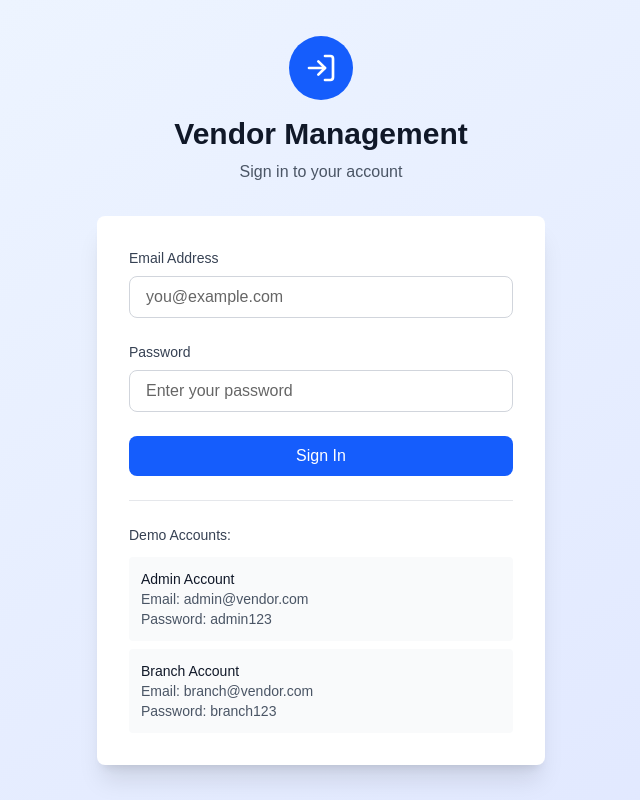
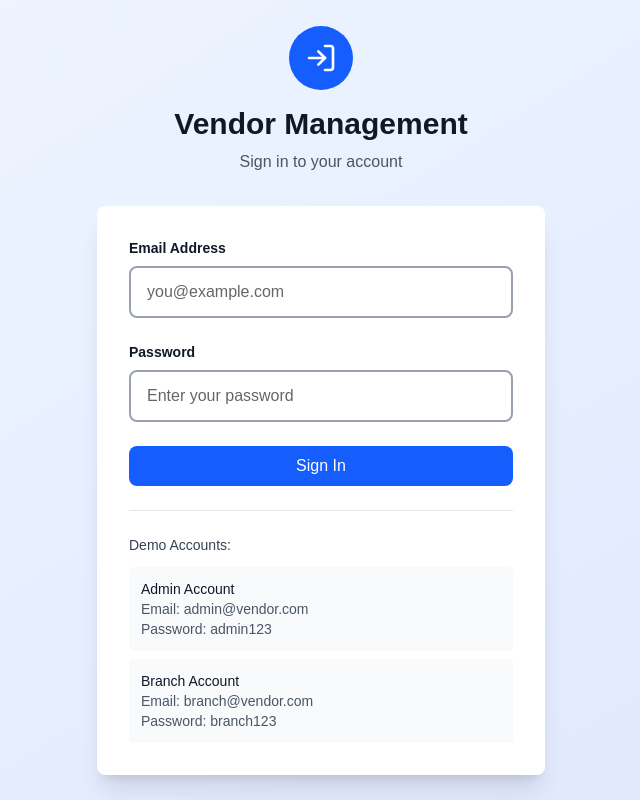
Before and after one commit to Ronelmelendrez/Vendors_inventory_system, a Next.js app: page /login in a window 1280 px wide. Shown: the whole page, without its empty margins (319-959 px from the left). Built offline with nearby package versions, Linux system fonts and the light colour scheme.

Commit message:
Fix the form inputs more visible

```diff
--- a/src/app/login/page.tsx
+++ b/src/app/login/page.tsx
@@ -57,7 +57,7 @@ export default function LoginPage() {
             <div>
               <label
                 htmlFor="email"
-                className="block text-sm font-medium text-gray-700 mb-2"
+                className="block text-sm font-bold text-gray-900 mb-2"
               >
                 Email Address
               </label>
@@ -67,7 +67,7 @@ export default function LoginPage() {
                 value={email}
                 onChange={(e) => setEmail(e.target.value)}
                 required
-                className="w-full px-4 py-2 border border-gray-300 rounded-lg focus:ring-2 focus:ring-blue-500 focus:border-transparent"
+                className="w-full px-4 py-3 text-gray-900 font-medium bg-white border-2 border-gray-400 rounded-lg focus:ring-2 focus:ring-blue-500 focus:border-blue-500 placeholder:text-gray-600"
                 placeholder="you@example.com"
               />
             </div>
@@ -75,7 +75,7 @@ export default function LoginPage() {
             <div>
               <label
                 htmlFor="password"
-                className="block text-sm font-medium text-gray-700 mb-2"
+                className="block text-sm font-bold text-gray-900 mb-2"
               >
                 Password
               </label>
@@ -85,7 +85,7 @@ export default function LoginPage() {
                 value={password}
                 onChange={(e) => setPassword(e.target.value)}
                 required
-                className="w-full px-4 py-2 border border-gray-300 rounded-lg focus:ring-2 focus:ring-blue-500 focus:border-transparent"
+                className="w-full px-4 py-3 text-gray-900 font-medium bg-white border-2 border-gray-400 rounded-lg focus:ring-2 focus:ring-blue-500 focus:border-blue-500 placeholder:text-gray-600"
                 placeholder="Enter your password"
               />
             </div>
--- a/src/components/products/AddProductModal.tsx
+++ b/src/components/products/AddProductModal.tsx
@@ -23,7 +23,7 @@ export function AddProductModal({
     <Modal isOpen={isOpen} onClose={onClose} title="Add New Product">
       <form onSubmit={onSubmit} className="space-y-4">
         <div>
-          <label className="block text-sm font-medium text-gray-700 mb-1">
+          <label className="block text-sm font-bold text-gray-900 mb-1">
             Product Name *
           </label>
           <input
@@ -32,13 +32,13 @@ export function AddProductModal({
             value={formData.name}
             onChange={onInputChange}
             required
-            className="w-full px-3 py-2 border border-gray-300 rounded-lg focus:ring-2 focus:ring-blue-500 focus:border-blue-500"
+            className="w-full px-3 py-3 text-gray-900 font-medium bg-white border-2 border-gray-400 rounded-lg focus:ring-2 focus:ring-blue-500 focus:border-blue-500 placeholder:text-gray-600"
             placeholder="Enter product name"
           />
         </div>
 
         <div>
-          <label className="block text-sm font-medium text-gray-700 mb-1">
+          <label className="block text-sm font-bold text-gray-900 mb-1">
             Price *
           </label>
           <input
@@ -49,13 +49,13 @@ export function AddProductModal({
             required
             step="0.01"
             min="0"
-            className="w-full px-3 py-2 border border-gray-300 rounded-lg focus:ring-2 focus:ring-blue-500 focus:border-blue-500"
+            className="w-full px-3 py-3 text-gray-900 font-medium bg-white border-2 border-gray-400 rounded-lg focus:ring-2 focus:ring-blue-500 focus:border-blue-500 placeholder:text-gray-600"
             placeholder="0.00"
           />
         </div>
 
         <div>
-          <label className="block text-sm font-medium text-gray-700 mb-1">
+          <label className="block text-sm font-bold text-gray-900 mb-1">
             Size *
           </label>
           <input
@@ -64,13 +64,13 @@ export function AddProductModal({
             value={formData.size}
             onChange={onInputChange}
             required
-            className="w-full px-3 py-2 border border-gray-300 rounded-lg focus:ring-2 focus:ring-blue-500 focus:border-blue-500"
+            className="w-full px-3 py-3 text-gray-900 font-medium bg-white border-2 border-gray-400 rounded-lg focus:ring-2 focus:ring-blue-500 focus:border-blue-500 placeholder:text-gray-600"
             placeholder="e.g., Small, Medium, Large"
           />
         </div>
 
         <div>
-          <label className="block text-sm font-medium text-gray-700 mb-1">
+          <label className="block text-sm font-bold text-gray-900 mb-1">
             Type *
           </label>
           <input
@@ -79,13 +79,13 @@ export function AddProductModal({
             value={formData.type}
             onChange={onInputChange}
             required
-            className="w-full px-3 py-2 border border-gray-300 rounded-lg focus:ring-2 focus:ring-blue-500 focus:border-blue-500"
+            className="w-full px-3 py-3 text-gray-900 font-medium bg-white border-2 border-gray-400 rounded-lg focus:ring-2 focus:ring-blue-500 focus:border-blue-500 placeholder:text-gray-600"
             placeholder="Enter product type"
           />
         </div>
 
         <div>
-          <label className="block text-sm font-medium text-gray-700 mb-1">
+          <label className="block text-sm font-bold text-gray-900 mb-1">
             Category *
           </label>
           <select
@@ -93,7 +93,7 @@ export function AddProductModal({
             value={formData.category}
             onChange={onInputChange}
             required
-            className="w-full px-3 py-2 border border-gray-300 rounded-lg focus:ring-2 focus:ring-blue-500 focus:border-blue-500"
+            className="w-full px-3 py-3 text-gray-900 font-medium bg-white border-2 border-gray-400 rounded-lg focus:ring-2 focus:ring-blue-500 focus:border-blue-500"
           >
             <option value="">Select category</option>
             {PRODUCT_CATEGORIES.map((category) => (
```
